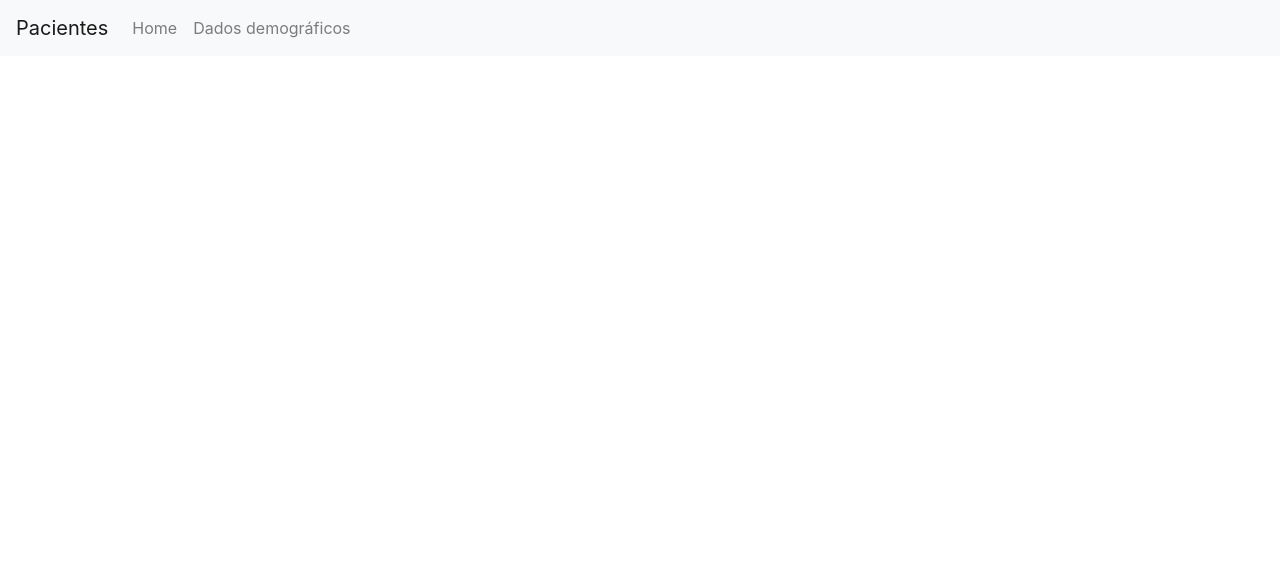
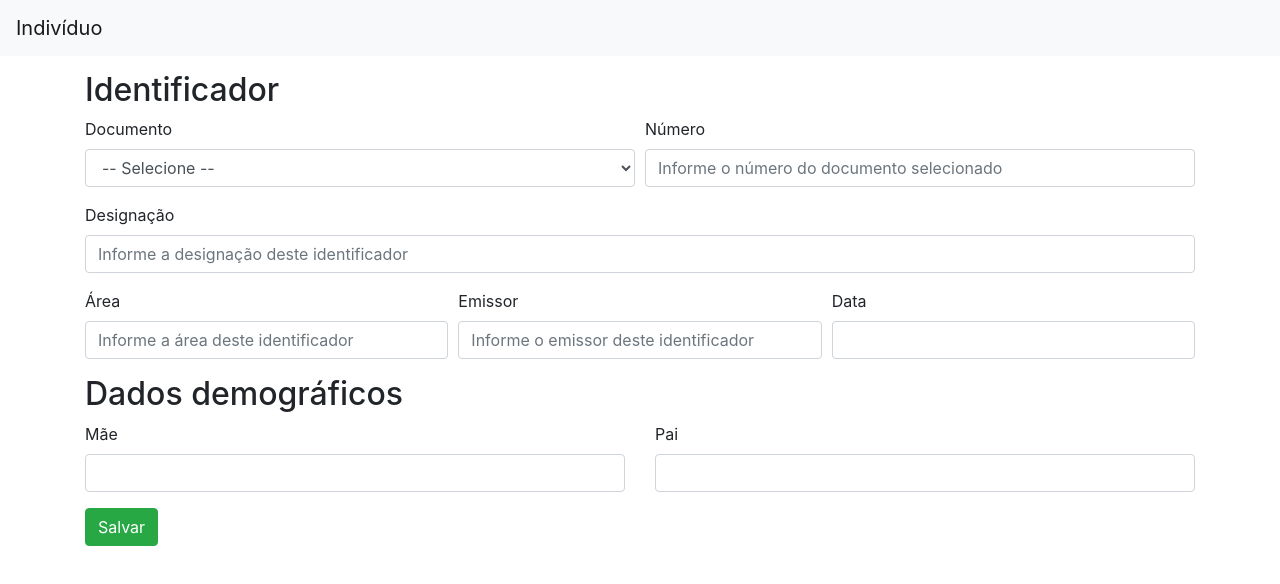
Before and after one commit to orenatoaraujo/fe-2018, an Angular app: page /individuos in a window 1280 px wide. Before the commit this address led to /. Shown: the top 584 px of the page. Built offline with nearby package versions, Linux system fonts and the light colour scheme.

Commit message:
Geração do componente indivíduo que receberá todos os outros componentes

```diff
--- a/src/app/app.component.html
+++ b/src/app/app.component.html
@@ -1,23 +1,11 @@
 <header id="header">
     <nav class="navbar navbar-expand-lg navbar-light bg-light">
-        <a class="navbar-brand" routerLink="/">Pacientes</a>
+        <a class="navbar-brand" routerLink="/">Indivíduo</a>
 
         <button class="navbar-toggler" type="button" data-toggle="collapse" data-target="#navbarSupportedContent"
             aria-controls="navbarSupportedContent" aria-expanded="false" aria-label="Toggle navigation">
             <span class="navbar-toggler-icon"></span>
         </button>
-
-        <div class="collapse navbar-collapse" id="navbarSupportedContent">
-            <ul class="navbar-nav mr-auto">
-                <li class="nav-item">
-                    <a class="nav-link" routerLink="/identificador" routerLinkActive="active">Home</a>
-                </li>
-
-                <li class="nav-item">
-                    <a class="nav-link" routerLink="/dados" routerLinkActive="active">Dados demográficos</a>
-                </li>
-            </ul>
-        </div>
     </nav>
 </header>
 
--- a/src/app/identificador/identificador.component.html
+++ b/src/app/identificador/identificador.component.html
@@ -1,7 +1,6 @@
-<div class="container">
+<h2>Identificador</h2>
 
 <form (ngSubmit)="onSubmit()" #identificadorForm="ngForm" novalidate>
-
   <div class="form-row">
     <div class="form-group col-md-6">
       <label for="inputDocumento">Documento</label>
@@ -170,8 +169,4 @@
       <input type="text" class="form-control" id="idData" >
     </div>
   </div>
-
-    <button type="submit" class="btn btn-success" >Salvar</button>
-
 </form>
-</div>
--- /dev/null
+++ b/src/app/individuos/individuos.component.html
@@ -0,0 +1,8 @@
+<div class="container">
+  <app-identificador></app-identificador>
+
+  <app-dados-demograficos></app-dados-demograficos>
+
+  <button type="submit" class="btn btn-success" >Salvar</button>
+
+</div>
--- /dev/null
+++ b/src/app/individuos/individuos.component.ts
@@ -0,0 +1,15 @@
+import { Component, OnInit } from '@angular/core';
+
+@Component({
+  selector: 'app-individuos',
+  templateUrl: './individuos.component.html',
+  styleUrls: ['./individuos.component.css']
+})
+export class IndividuosComponent implements OnInit {
+
+  constructor() { }
+
+  ngOnInit() {
+  }
+
+}
```
Also changed, not shown: src/app/app.module.ts (+7 -4 lines), src/app/individuos/individuos.component.css (added), 1 other file (tests, documents, lock files or other folders). Lines whose indentation alone changed are shown as unchanged.
